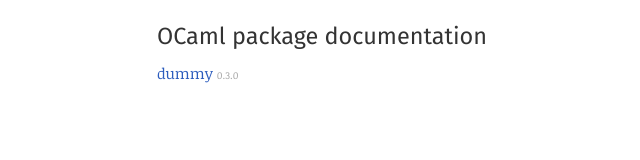
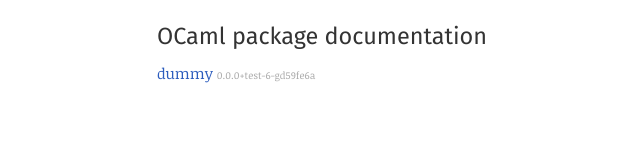
Before and after one commit to NathanReb/dune-release-testing, a plain HTML site: page index.html in a window 1280 px wide. Shown: the full height of the page, 130-770 px from the left. Drawn offline with Linux system fonts and the light colour scheme.

Commit message:
Update dummy doc to 0.0.0+test-6-gd59fe6a.

```diff
--- a/index.html
+++ b/index.html
@@ -11,7 +11,7 @@
       <div class="by-name">
       <h2>OCaml package documentation</h2>
       <ol>
-      <li><a href="dummy/index.html">dummy</a> <span class="version">0.3.0</span></li>
+      <li><a href="dummy/index.html">dummy</a> <span class="version">0.0.0+test-6-gd59fe6a</span></li>
       </ol>
       </div>
     </main>
```
